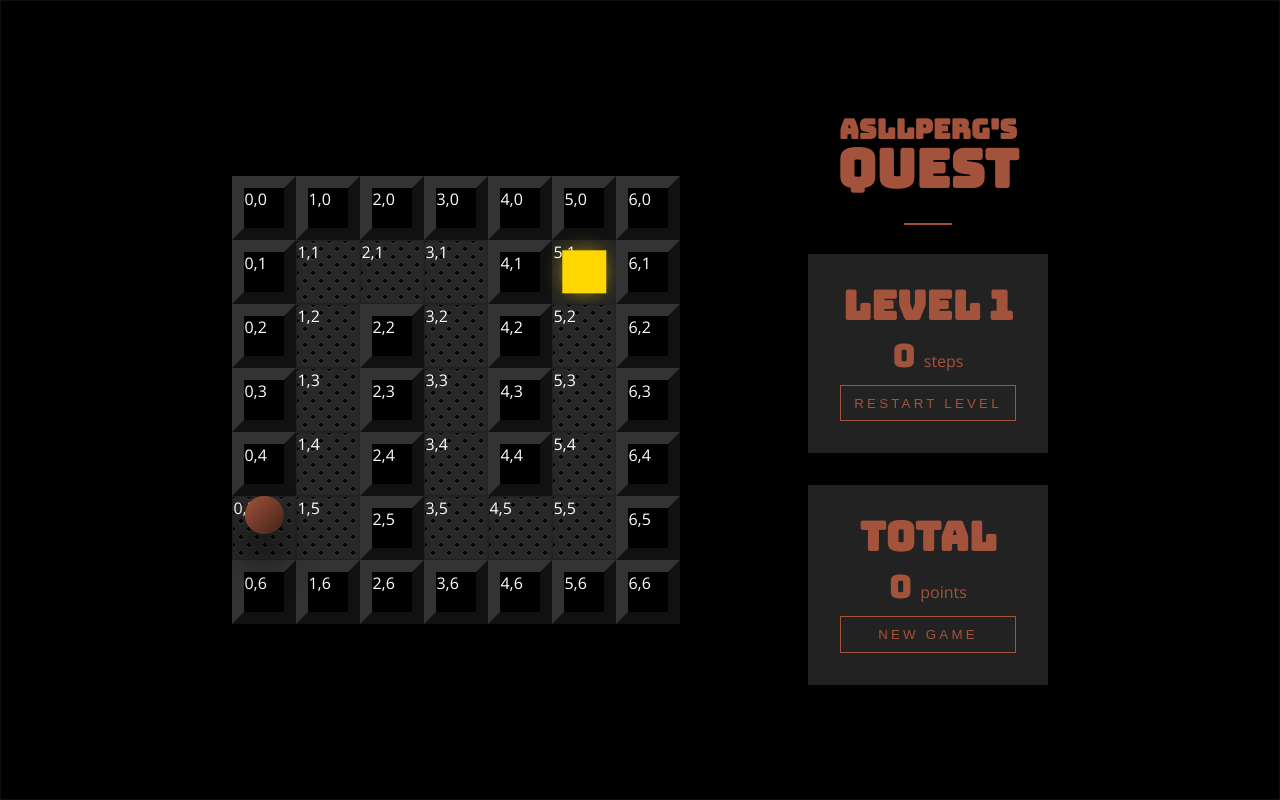
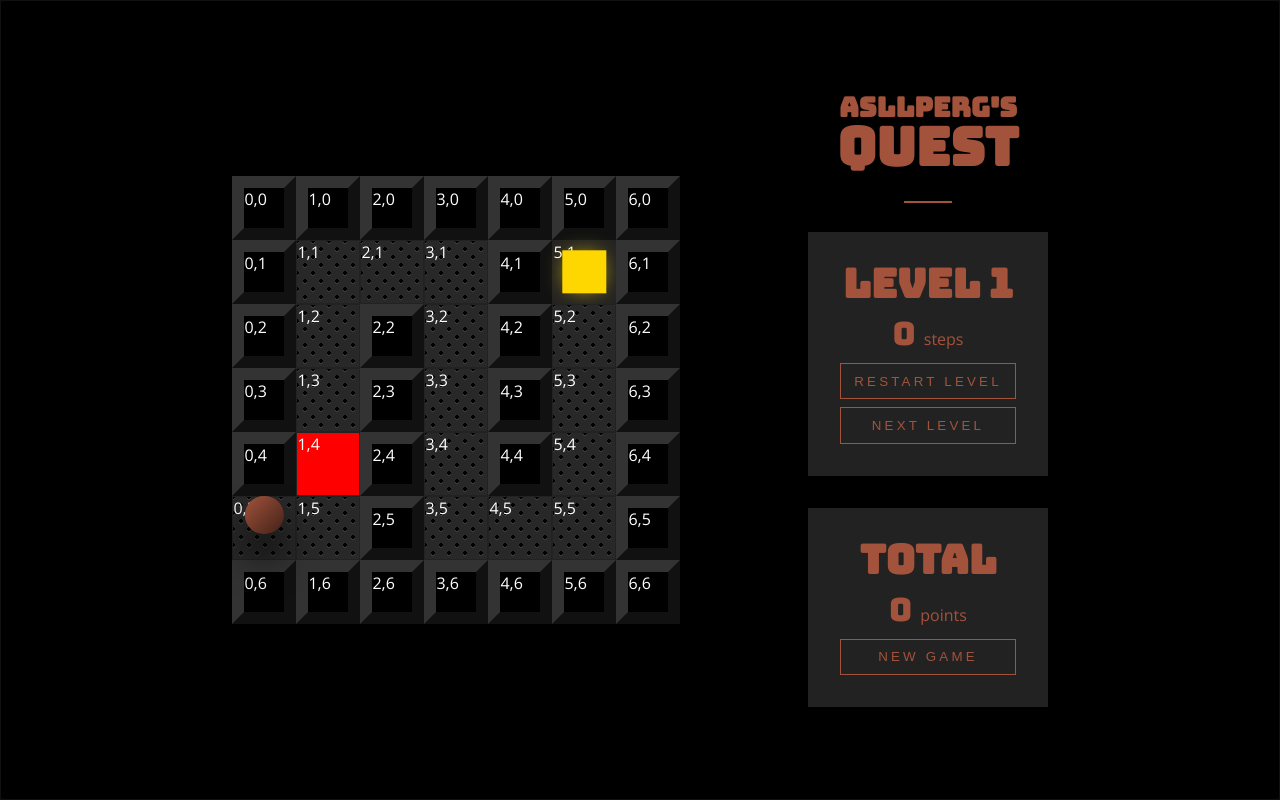
Before and after one commit to devmount/lava-ball, a Vue app: page / in a window 1280 px wide. Built offline with nearby package versions, Linux system fonts and the light colour scheme.

Commit message:
➕ add traps

```diff
--- a/src/App.vue
+++ b/src/App.vue
@@ -19,16 +19,27 @@
           :class="{
             'blocked': isBlocked(i, j),
             'background': isBackground(i, j),
+            'trap': isTrap(i, j),
             'start': isStart(i, j) && game.init,
             'target': isTarget(i, j),
             'target-closed': isTarget(i, j) && finished,
           }"
         >
-        <!-- for debugging or level creation -->
-        {{i}},{{j}}
+        <span v-if="debug">{{i}},{{j}}</span>
         </div>
       </div>
-      <div :class="'player ' + player.lastDirection + ' ' + (finished ? 'exit' : '')" ref="player"></div>
+      <div
+        :class="{
+          player: true,
+          right: player.lastDirection == 'right',
+          left: player.lastDirection == 'left',
+          up: player.lastDirection == 'up',
+          down: player.lastDirection == 'down',
+          exit: finished,
+          trapped: trapped,
+        }"
+        ref="player"
+      ></div>
     </div>
     <!-- dashboard -->
     <div id="dashboard">
@@ -44,6 +55,7 @@
           <label>steps</label>
         </div>
         <button class="btn btn-block" @click="restart(false)">Restart Level</button>
+        <button class="btn btn-block" v-if="debug" @click="next">Next Level</button>
       </div>
       <div class="controls text-center">
         <div class="subtitle">
@@ -101,7 +113,9 @@ export default {
         active: true,
         steps: 0,
         lastDirection: 'right',
-      }
+      },
+      // for development
+      debug: true
     }
   },
   mounted () {
@@ -137,6 +151,16 @@ export default {
       }
       return false
     },
+    // check if given cell is a trap (player dies)
+    isTrap (x, y) {
+      for (let i = 0; i < this.map[this.game.level].trap.length; i++) {
+        const trap = this.map[this.game.level].trap[i]
+        if (this.eq(trap, {x:x,y:y})) {
+          return true
+        }
+      }
+      return false
+    },
     // check if cell is level start
     isStart (x, y) {
       return this.eq(this.map[this.game.level].start, {x:x,y:y})
@@ -147,13 +171,19 @@ export default {
     },
     // move player to given position, if game isn't already finished
     go (x, y) {
-      if (!this.finished) {
+      // only move player if game is not finished
+      if (!this.finished && !this.trapped) {
         this.game.init = false
         this.player.x = x
         this.player.y = y
         this.player.steps++
         this.$refs.player.style.left = 4*x + 'rem'
         this.$refs.player.style.top = 4*y + 'rem'
+        // player dies if trapped, level restart by keeping score
+        if (this.trapped) {
+          let self = this
+          setTimeout(function(){ self.restart() }, 1000)
+        }
       }
     },
     // move player one cell left
@@ -227,6 +257,16 @@ export default {
         return false
       }
     },
+    // calculate if player is trapped (player dies, level restarts)
+    trapped () {
+      let trapped = false
+      this.map[this.game.level].trap.forEach(t => {
+        if (this.eq(t, this.player)) {
+          trapped = true
+        }
+      })
+      return trapped
+    },
     // calculate if current level is the last one
     isLastLevel () {
       return this.game.level == Object.keys(this.map).length
@@ -299,6 +339,8 @@ html, body
             border-left .8rem solid #333
             border-bottom .8rem solid #111
             border-right .8rem solid #111
+        &.trap
+          background red
         &.target
           background $available
         &.target::before, &.target::after
@@ -343,7 +385,8 @@ html, body
         box-shadow 0 1.6rem 2.4rem 1.2rem $background
         animation idle 1s 0s infinite cubic-bezier(.65,.05,.36,1) alternate
         transition height 1s, width 1s, opacity .5s
-      &.exit::after
+      &.exit::after,
+      &.trapped::after
         top 1.2rem
         animation none
         box-shadow none
--- a/src/level.js
+++ b/src/level.js
@@ -3,7 +3,7 @@ export default {
 		x:5, y:5,
 		blocked: [{x:2,y:2},{x:2,y:3},{x:2,y:4},{x:2,y:5},{x:4,y:1},{x:4,y:2},{x:4,y:3},{x:4,y:4}],
 		background: [],
-		trap: [],
+		trap: [{x:1,y:4}],
 		start: {x:0,y:5},
 		target: {x:5,y:1}
 	},
```
